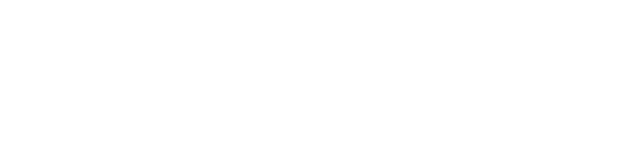
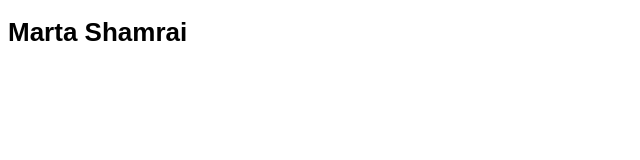
Before and after one commit to MartaS0002/EIA1-SoSe20, a plain HTML site: page Steckbrief/steckbrief.htm in a window 1280 px wide. Shown: the whole page, without its empty margins (0-640 px from the left). Drawn offline with Linux system fonts and the light colour scheme.

Commit message:
Update steckbrief.htm

```diff
--- a/Steckbrief/steckbrief.htm
+++ b/Steckbrief/steckbrief.htm
@@ -12,6 +12,6 @@ body {
 </style>
 </head>
 <body>
-	<!-- Hier die Links zu den gelösten Aufgaben einstellen, aktuelle oben, alte stehen lassen! Format: Aufgabenbezeichnung, Datum -->
+	<h1>Marta Shamrai</h1><!-- Hier die Links zu den gelösten Aufgaben einstellen, aktuelle oben, alte stehen lassen! Format: Aufgabenbezeichnung, Datum -->
 </body>
 </html>
```
